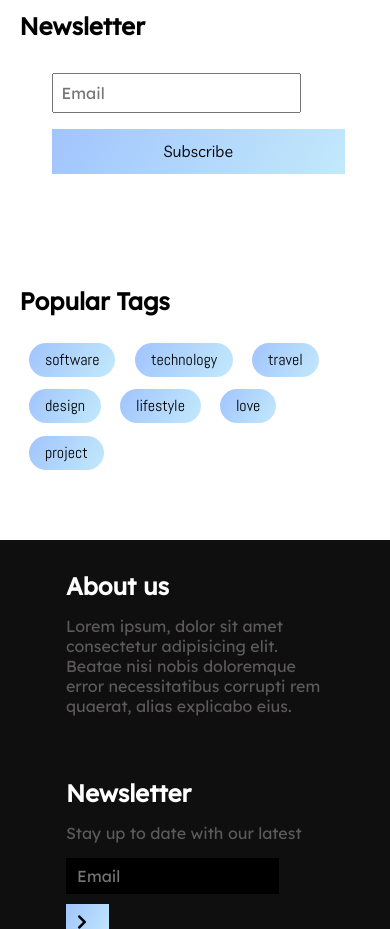
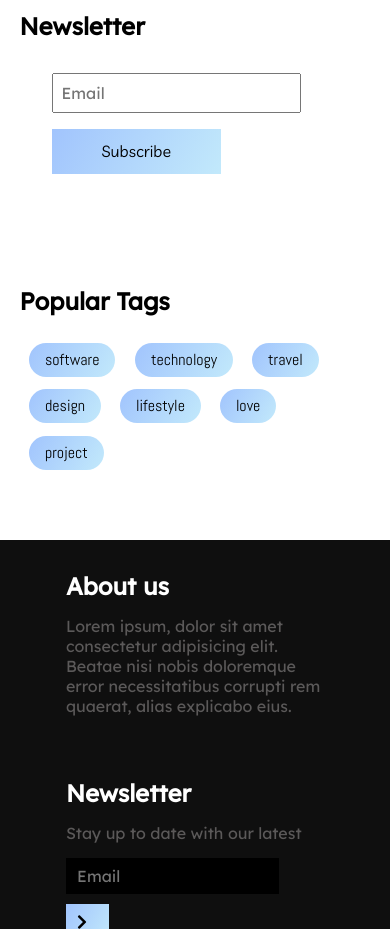
Before and after one commit to TropicolX/blooger-website, a plain HTML site: page index.html in a window 390 px wide. Shown: the part 6040-6969 px from the top of the page. Drawn offline with Linux system fonts and the light colour scheme.

Commit message:
responsiveness

```diff
--- a/css/style.css
+++ b/css/style.css
@@ -574,7 +574,7 @@ footer.footer .move-up span:hover {
     }
 
     .site-content .sidebar .newsletter .form-btn {
-        padding: .8rem 7rem;
+        padding: .8rem 50px;
     }
 
     footer.footer .container {
```
